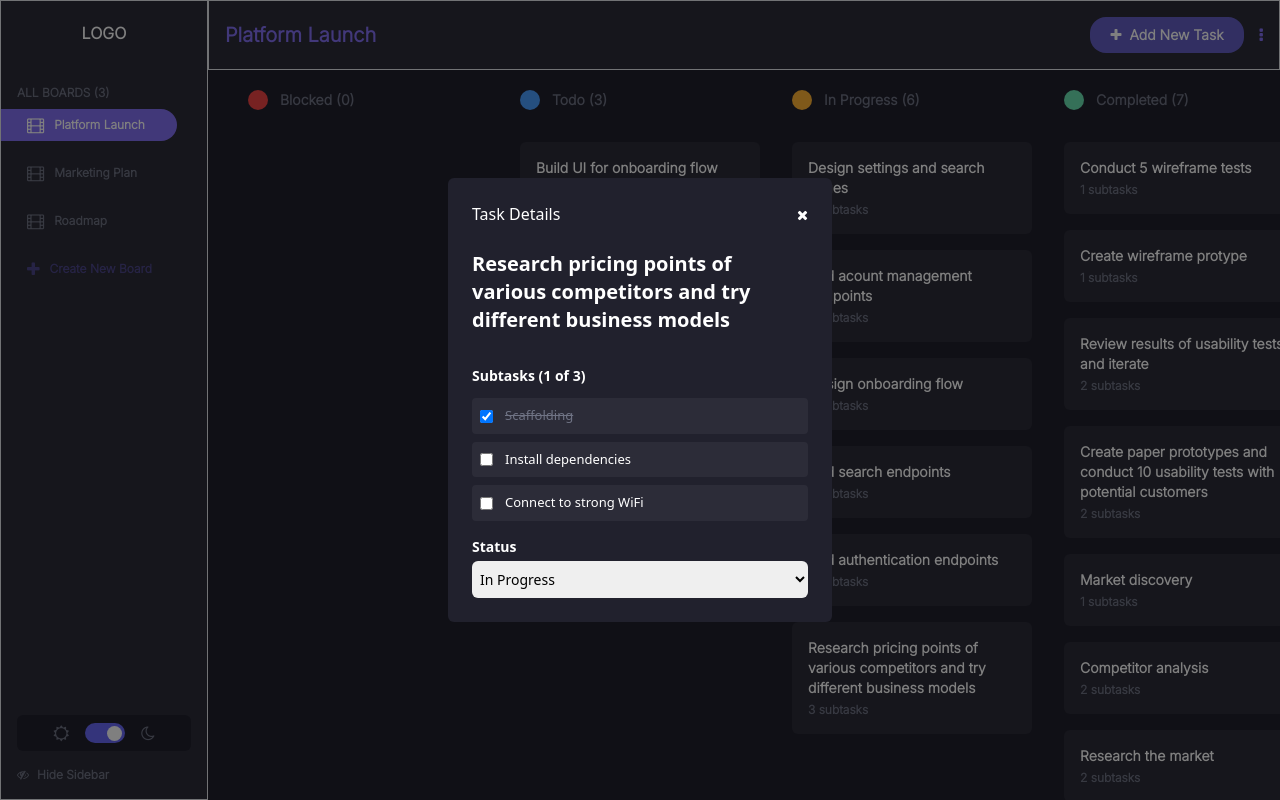
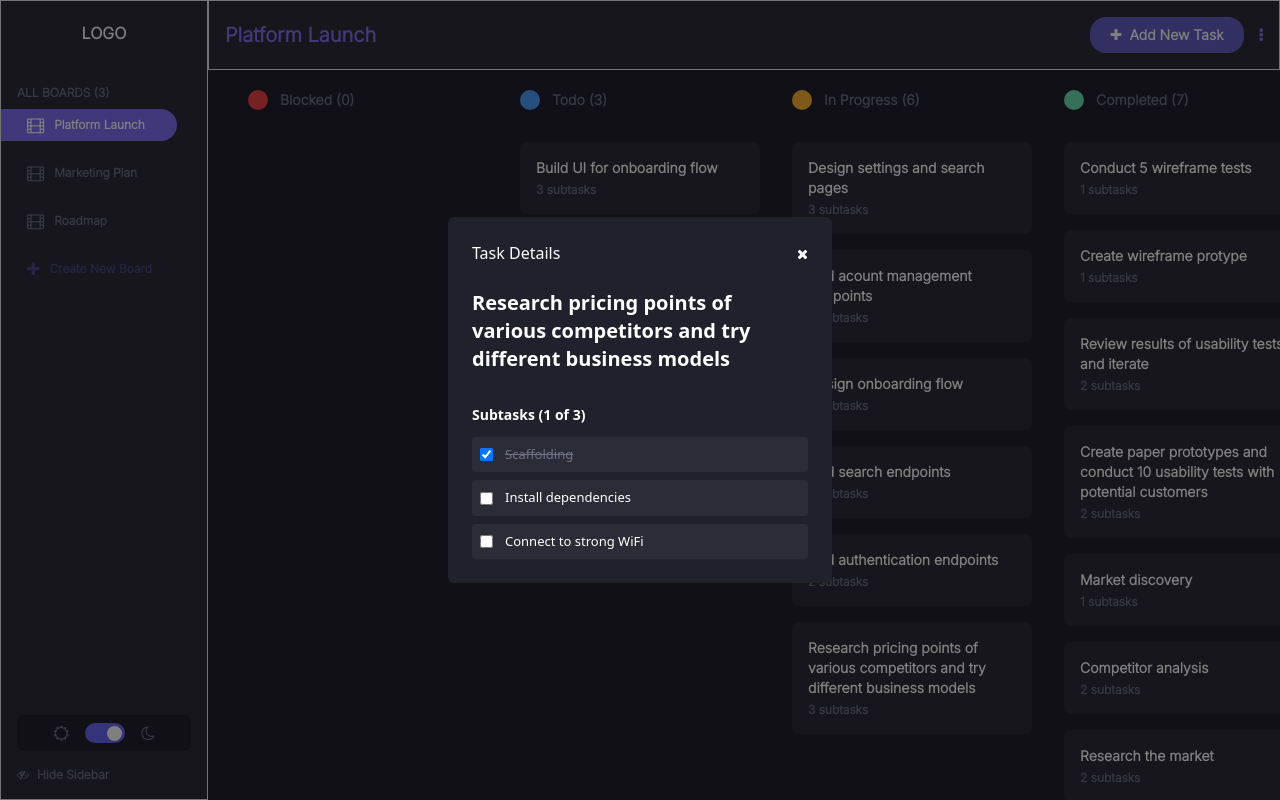
Before and after one commit to emmanuelojo/task-management, a Vue app: page / in a window 1280 px wide. Both pictures are taken after a click on the element 912 px from the left and 678 px from the top of the page. Built offline with nearby package versions, Linux system fonts and the light colour scheme.

Commit message:
Task status hidden

```diff
--- a/src/components/TaskDetails.vue
+++ b/src/components/TaskDetails.vue
@@ -45,7 +45,7 @@ const columns = ref(store.getters.columns)
       </div>
     </div>
 
-    <div class="grid gap-1">
+    <!-- <div class="grid gap-1">
       <label for="" class="text-white text-sm font-semibold">Status</label>
       <select
         v-model="task.status"
@@ -53,6 +53,6 @@ const columns = ref(store.getters.columns)
       >
           <option v-for="(column, idx) in columns" :key="idx" :value="column"> {{ column }}</option>
       </select>
-    </div>
+    </div> -->
   </div>
 </template>
```
